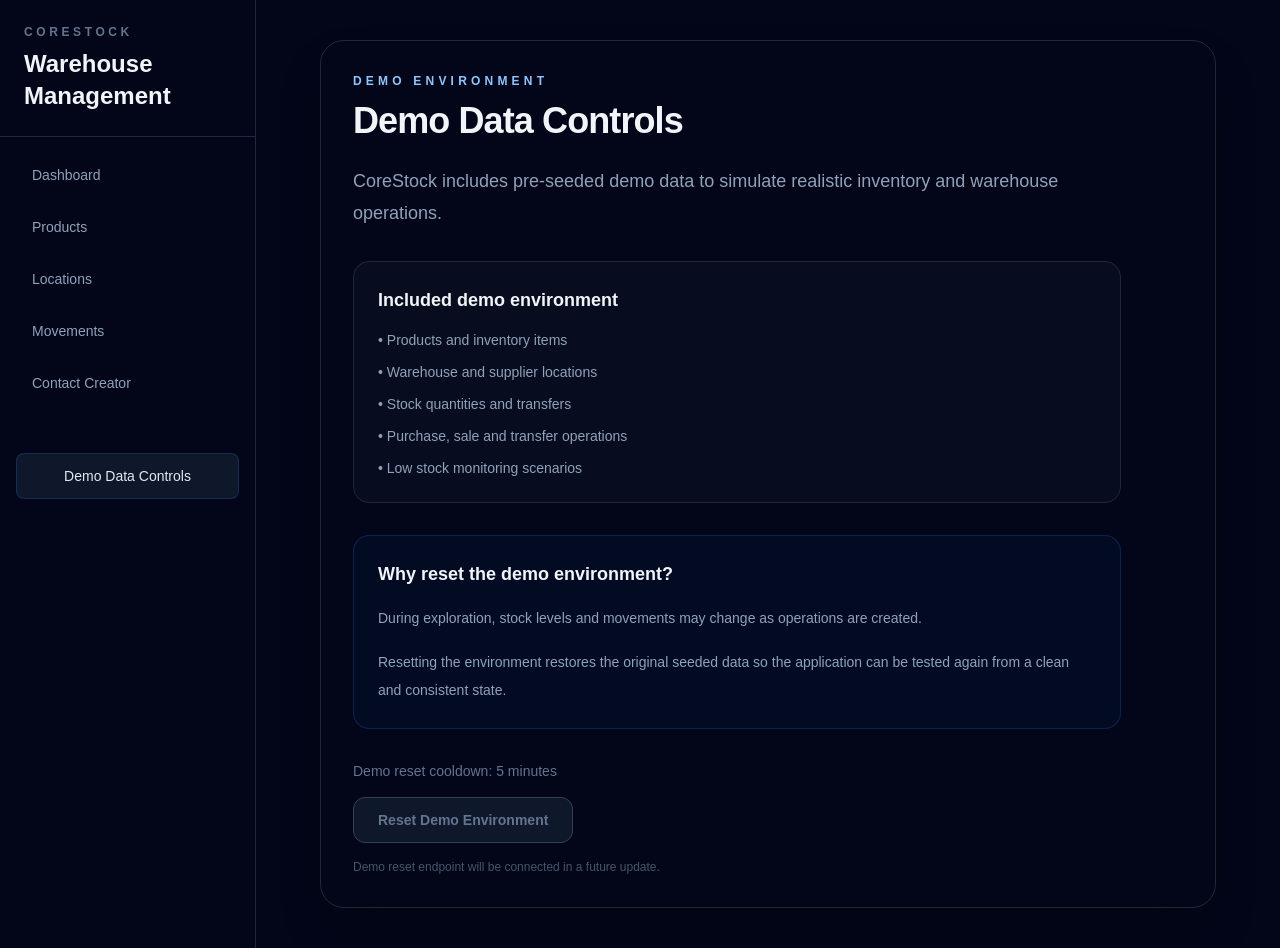
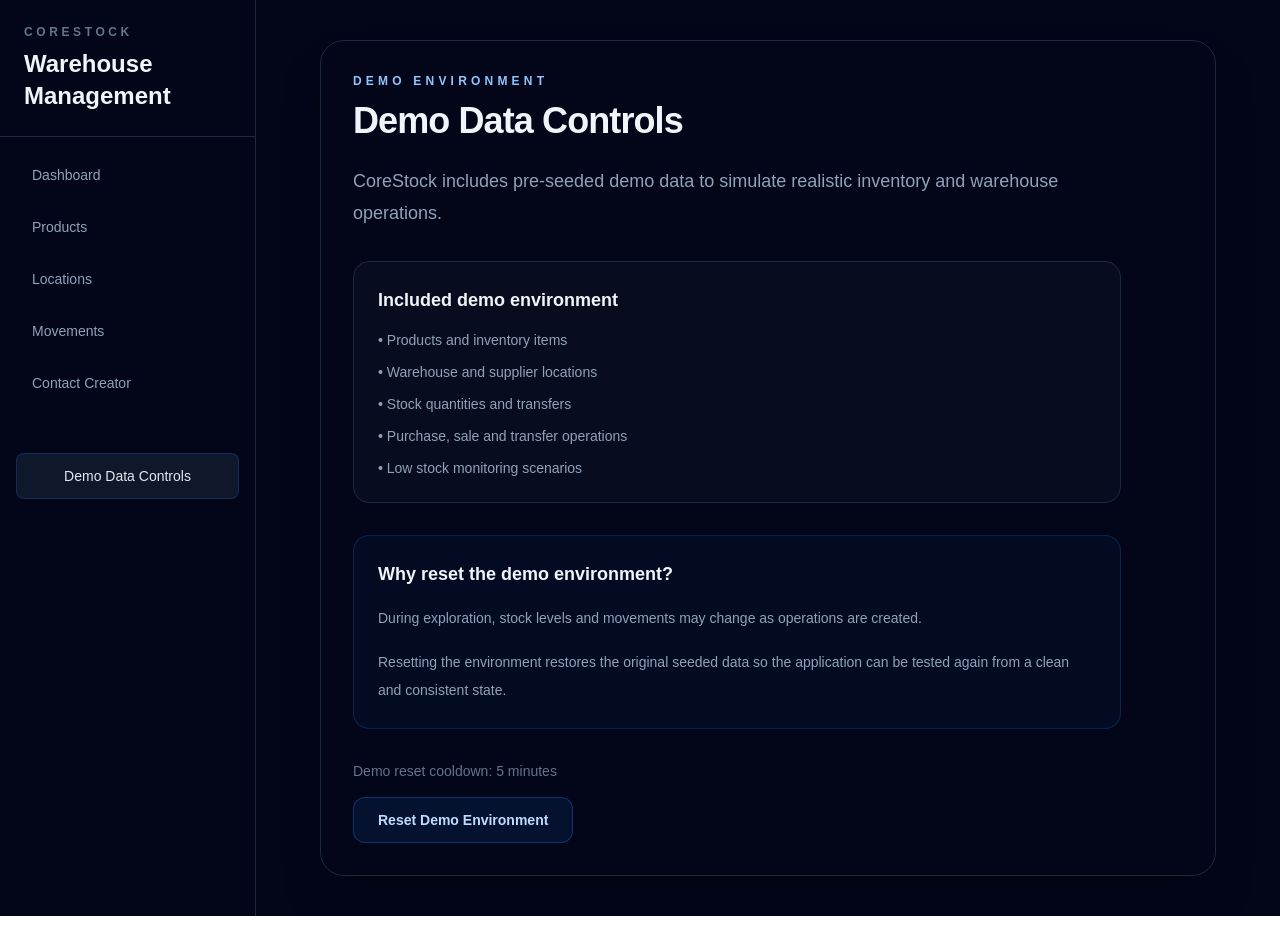
Before and after one commit to conidyn/CoreStock, a Next.js app in the folder frontend/: page /demo-controls in a window 1280 px wide. After the commit the page ends 916 px from the top, so only its background shows below. Built offline with nearby package versions, Linux system fonts and the light colour scheme.

Commit message:
feat: connect demo reset controls

```diff
--- /dev/null
+++ b/frontend/src/app/api/demo/reset/route.ts
@@ -0,0 +1,26 @@
+import { NextResponse } from "next/server";
+import { API_BASE_URL } from "@/config/api";
+
+export async function POST() {
+  const demoResetToken = process.env.DEMO_RESET_TOKEN;
+
+  if (!demoResetToken) {
+    return NextResponse.json(
+      { detail: "Demo reset token is not configured" },
+      { status: 500 }
+    );
+  }
+
+  const response = await fetch(`${API_BASE_URL}/api/demo/reset`, {
+    method: "POST",
+    headers: {
+      "X-Demo-Token": demoResetToken,
+    },
+  });
+
+  const data = await response.json();
+
+  return NextResponse.json(data, {
+    status: response.status,
+  });
+}
--- a/frontend/src/app/demo-controls/page.tsx
+++ b/frontend/src/app/demo-controls/page.tsx
@@ -1,4 +1,5 @@
 import { DashboardLayout } from "@/components/layout/DashboardLayout";
+import { DemoResetControl } from "@/components/demo/DemoResetControl";
 
 export default function DemoControlsPage() {
     return (
@@ -49,24 +50,7 @@
                                 again from a clean and consistent state.
                             </p>
                         </div>
-
-                        <div className="mt-8 flex flex-col items-start gap-4">
-                            <p className="text-sm text-slate-500">
-                                Demo reset cooldown: 5 minutes
-                            </p>
-
-                            <button
-                                disabled
-                                className="rounded-xl border border-slate-700 bg-slate-900 px-6 py-3 text-sm font-semibold text-slate-500"
-                            >
-                                Reset Demo Environment
-                            </button>
-
-                            <p className="text-xs text-slate-600">
-                                Demo reset endpoint will be connected in a
-                                future update.
-                            </p>
-                        </div>
+                        <DemoResetControl />
                     </div>
                 </section>
             </div>
--- /dev/null
+++ b/frontend/src/components/demo/DemoResetControl.tsx
@@ -0,0 +1,71 @@
+"use client";
+
+import { useState } from "react";
+import { useRouter } from "next/navigation";
+
+type ResetStatus = "idle" | "loading" | "success" | "error";
+
+export function DemoResetControl() {
+    const router = useRouter();
+    const [status, setStatus] = useState<ResetStatus>("idle");
+    const [message, setMessage] = useState<string | null>(null);
+
+    async function handleReset() {
+        setStatus("loading");
+        setMessage(null);
+
+        try {
+            const response = await fetch("/api/demo/reset", {
+                method: "POST",
+            });
+
+            const data = await response.json();
+
+            if (!response.ok) {
+                throw new Error(data.detail || "Failed to reset demo environment");
+            }
+
+            setStatus("success");
+            setMessage(data.message || "Demo environment successfully restored");
+            router.refresh();
+        } catch (error) {
+            setStatus("error");
+            setMessage(
+                error instanceof Error
+                    ? error.message
+                    : "Failed to reset demo environment"
+            );
+        }
+    }
+
+    return (
+        <div className="mt-8 flex flex-col items-start gap-4">
+            <p className="text-sm text-slate-500">
+                Demo reset cooldown: 5 minutes
+            </p>
+
+            <button
+                type="button"
+                onClick={handleReset}
+                disabled={status === "loading"}
+                className="rounded-xl border border-blue-500/30 bg-blue-500/10 px-6 py-3 text-sm font-semibold text-blue-200 transition hover:border-blue-400 hover:bg-blue-500/20 disabled:cursor-not-allowed disabled:opacity-60"
+            >
+                {status === "loading"
+                    ? "Resetting demo environment..."
+                    : "Reset Demo Environment"}
+            </button>
+
+            {message && (
+                <p
+                    className={
+                        status === "success"
+                            ? "text-sm text-emerald-300"
+                            : "text-sm text-amber-300"
+                    }
+                >
+                    {message}
+                </p>
+            )}
+        </div>
+    );
+}
```
